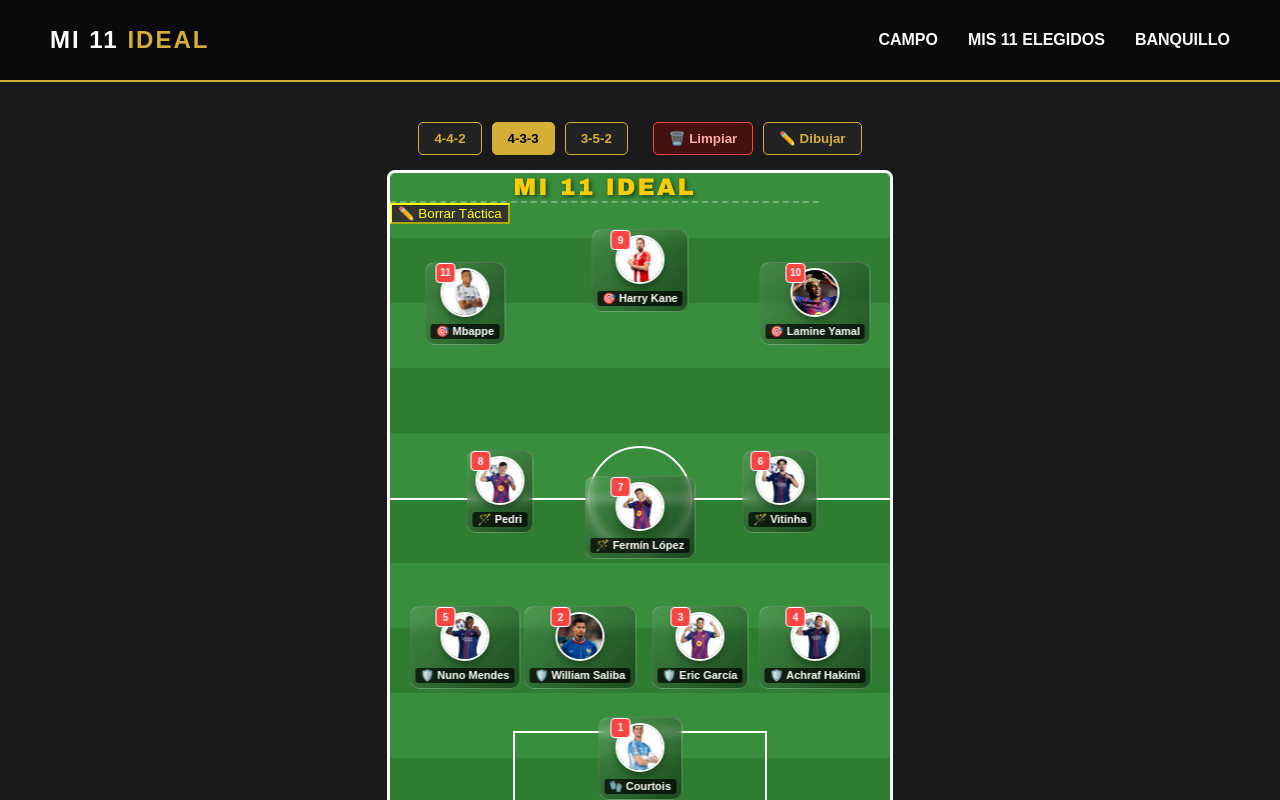
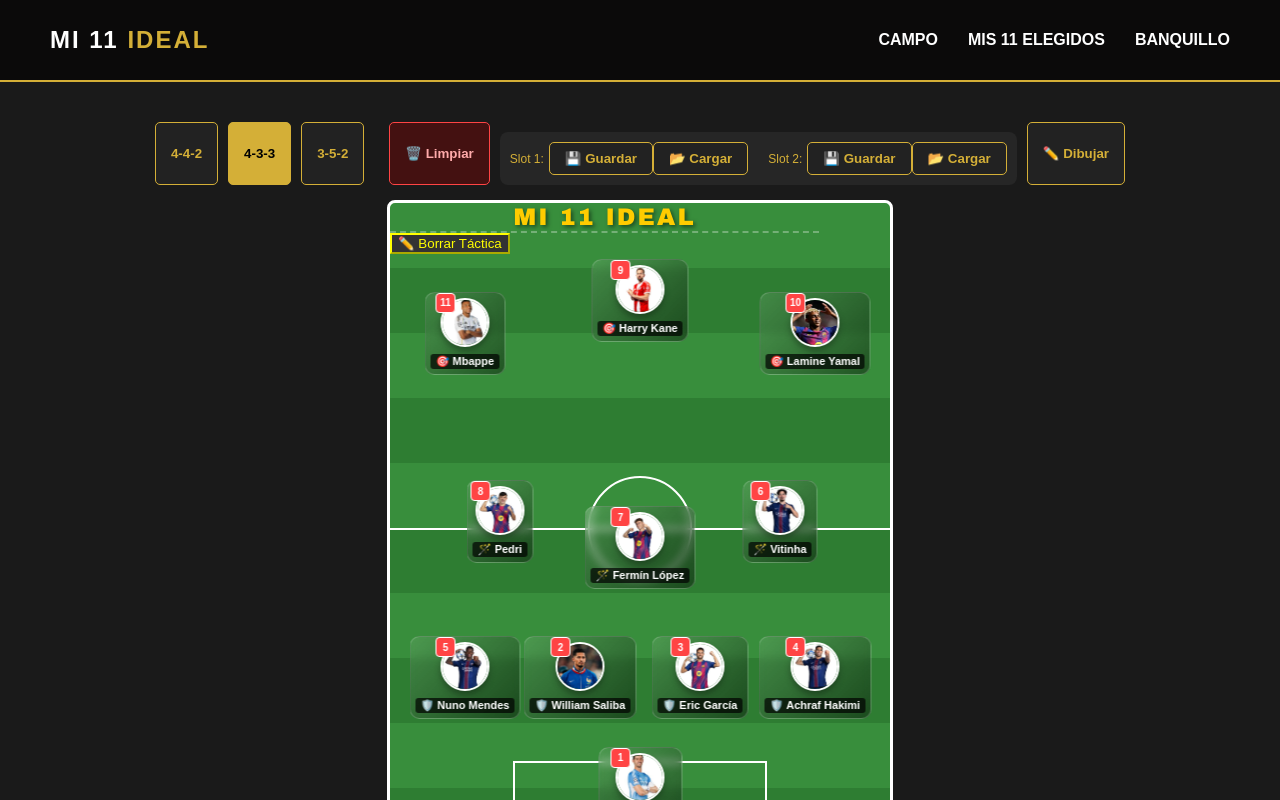
Before and after one commit to Ivan200777/PRACTICAS, a Vue app in the folder libnamic/: page / in a window 1280 px wide. Shown: the top 800 px of the page. Built offline with nearby package versions, Linux system fonts and the light colour scheme.

Commit message:
DÍA 17 (Para hoy se han añadido dos grandes mejoras. Ahora cuando clickamos en un jugador en el campo nos salen tods sus datos. Además ahora podemos guardar un máximo de 2 tácticas a la vez y cambiarlas cuando queramos)

```diff
--- a/libnamic/src/views/CampoView.vue
+++ b/libnamic/src/views/CampoView.vue
@@ -292,6 +292,38 @@ const obtenerEmojiPosicion = (posicion) => {
   }
   return mapa[posicion] || '🏃'
 }
+
+const guardarEnSlot = (numeroSlot) => {
+  const nombreKey = `miPlantilla_Slot_${numeroSlot}`;
+  localStorage.setItem(nombreKey, JSON.stringify(jugadores.value));
+  localStorage.setItem(`${nombreKey}_formacion`, formacionActual.value);
+  alert(`✅ Táctica guardada en el Slot ${numeroSlot}`);
+}
+
+const cargarSlot = (numeroSlot) => {
+  const nombreKey = `miPlantilla_Slot_${numeroSlot}`;
+  const datosGuardados = localStorage.getItem(nombreKey);
+  const formacionGuardada = localStorage.getItem(`${nombreKey}_formacion`);
+
+  if (datosGuardados) {
+    jugadores.value = JSON.parse(datosGuardados);
+    if (formacionGuardada) formacionActual.value = formacionGuardada;
+    alert(`📂 Slot ${numeroSlot} cargado con éxito`);
+  } else {
+    alert(`❌ El Slot ${numeroSlot} está vacío`);
+  }
+}
+
+const jugadorSeleccionado = ref(null);
+
+const abrirDetalles = (jugador) => {
+  if (!jugador) return;
+  jugadorSeleccionado.value = jugador;
+}
+
+const cerrarDetalles = () => {
+  jugadorSeleccionado.value = null;
+}
 </script>
 
 <template>
@@ -302,6 +334,18 @@ const obtenerEmojiPosicion = (posicion) => {
       <button @click="cambiarFormacion('4-3-3')" :class="{activo: formacionActual === '4-3-3'}">4-3-3</button>
       <button @click="cambiarFormacion('3-5-2')" :class="{activo: formacionActual === '3-5-2'}">3-5-2</button>
       <button @click="limpiarCampo" class="btn-limpiar">🗑️ Limpiar</button>
+      <div class="contenedor-slots">
+        <div class="grupo-slot">
+          <span>Slot 1:</span>
+          <button @click="guardarEnSlot(1)">💾 Guardar</button>
+          <button @click="cargarSlot(1)">📂 Cargar</button>
+        </div>
+        <div class="grupo-slot">
+          <span>Slot 2:</span>
+          <button @click="guardarEnSlot(2)">💾 Guardar</button>
+          <button @click="cargarSlot(2)">📂 Cargar</button>
+        </div>
+      </div>
 
       <button
         @click="modoPizarra = !modoPizarra"
@@ -354,7 +398,8 @@ const obtenerEmojiPosicion = (posicion) => {
                :class="{'es-capitan': titularesPorSlot[index].capitan}"
                draggable="true"
                @dragstart="empiezaArrastre(index)"
-               @dblclick="hacerCapitan(titularesPorSlot[index])">
+               @dblclick="hacerCapitan(titularesPorSlot[index])"
+               @click="abrirDetalles(titularesPorSlot[index])">
 
             <div class="contenedor-avatar">
               <img v-if="titularesPorSlot[index].foto" :src="titularesPorSlot[index].foto" class="foto-miniatura">
@@ -385,7 +430,8 @@ const obtenerEmojiPosicion = (posicion) => {
          draggable="true"
          @dragstart="empiezaArrastreSuplente(index)"
          @mouseenter="resaltarPosiciones(j)"
-         @mouseleave="quitarResaltado">
+         @mouseleave="quitarResaltado"
+         @click="abrirDetalles(j)">
       <div class="foto-suplente">
         <img v-if="j.foto" :src="j.foto">
         <span v-else>{{ j.nombre.charAt(0) }}</span>
@@ -400,6 +446,47 @@ const obtenerEmojiPosicion = (posicion) => {
     <div class="marcador-info" :class="{ 'error': titulares.length !== 11 }">
       Titulares: {{ titulares.length }} / 11
       <p v-if="titulares.length !== 11" class="aviso">Debes elegir exactamente 11 titulares</p>
+
+      <Transition name="fade">
+  <div v-if="jugadorSeleccionado" class="capa-oscura" @click="cerrarDetalles">
+    <div class="tarjeta-cromo" @click.stop>
+
+      <div class="cromo-header">
+        <span class="cromo-dorsal">#{{ jugadorSeleccionado.id }}</span>
+        <img v-if="jugadorSeleccionado.foto" :src="jugadorSeleccionado.foto" class="cromo-foto">
+        <div v-else class="cromo-foto-vacia">{{ jugadorSeleccionado.nombre.charAt(0) }}</div>
+      </div>
+
+      <div class="cromo-body">
+        <h2>{{ jugadorSeleccionado.nombre }}</h2>
+        <p class="cromo-pos">{{ obtenerEmojiPosicion(jugadorSeleccionado.posicion) }} {{ jugadorSeleccionado.posicion }}</p>
+
+        <div class="stats-grid">
+          <div class="stat-item">
+            <span>GOLES</span> {{ jugadorSeleccionado.goles || 0 }}
+          </div>
+          <div class="stat-item">
+            <span>ASIST.</span> {{ jugadorSeleccionado.asistencias || 0 }}
+          </div>
+          <div class="stat-item">
+            <span>ROJAS</span> {{ jugadorSeleccionado.rojas || 0 }}
+          </div>
+          <div class="stat-item">
+            <span>AMARILLAS</span> {{ jugadorSeleccionado.amarillas || 0 }}
+          </div>
+          <div class="stat-item">
+            <span>TÍTULOS</span> {{ jugadorSeleccionado.titulos || 0 }}
+          </div>
+          <div class="stat-item">
+            <span>ESTADO</span> {{ jugadorSeleccionado.titular ? 'Titular' : 'Suplente' }}
+          </div>
+        </div>
+      </div>
+
+      <button class="btn-cerrar-cromo" @click="cerrarDetalles">CERRAR</button>
+    </div>
+  </div>
+</Transition>
     </div>
 
 
@@ -834,4 +921,40 @@ const obtenerEmojiPosicion = (posicion) => {
   background: linear-gradient(135deg, rgba(255, 204, 0, 0.2), rgba(0, 0, 0, 0.6)) !important;
   border: 1px solid #ffcc00 !important;
 }
+
+/* Estilos Slots */
+.contenedor-slots {
+  display: flex;
+  flex-wrap: wrap;
+  gap: 20px;
+  margin-top: 10px;
+  background: rgba(255, 255, 255, 0.05);
+  padding: 10px;
+  border-radius: 8px;
+}
+.grupo-slot span { color: #d4af37; font-size: 12px; margin-right: 5px; }
+
+.capa-oscura {
+  position: fixed;
+  top: 0; left: 0; width: 100vw; height: 100vh;
+  background: rgba(0,0,0,0.85);
+  display: flex; align-items: center; justify-content: center;
+  z-index: 999;
+}
+.tarjeta-cromo {
+  background: linear-gradient(135deg, #1a1a1a 0%, #333 100%);
+  border: 3px solid #d4af37;
+  width: 280px; padding: 20px;
+  border-radius: 20px; text-align: center;
+  box-shadow: 0 0 30px rgba(212, 175, 55, 0.4);
+}
+.cromo-foto { width: 120px; height: 120px; border-radius: 50%; border: 3px solid #d4af37; object-fit: cover; }
+.stats-grid { display: grid; grid-template-columns: 1fr 1fr; gap: 10px; margin-top: 15px; }
+.stat-item { background: rgba(255,255,255,0.1); padding: 5px; border-radius: 5px; font-size: 14px; color: white; }
+.stat-item span { color: #d4af37; font-weight: bold; margin-right: 5px; }
+.btn-cerrar-cromo { margin-top: 20px; background: #d4af37; border: none; padding: 10px 20px; font-weight: bold; cursor: pointer; border-radius: 5px; }
+
+/* Una animación, para que no esté tan aburridete */
+.fade-enter-active, .fade-leave-active { transition: opacity 0.3s ease; }
+.fade-enter-from, .fade-leave-to { opacity: 0; }
 </style>
```
